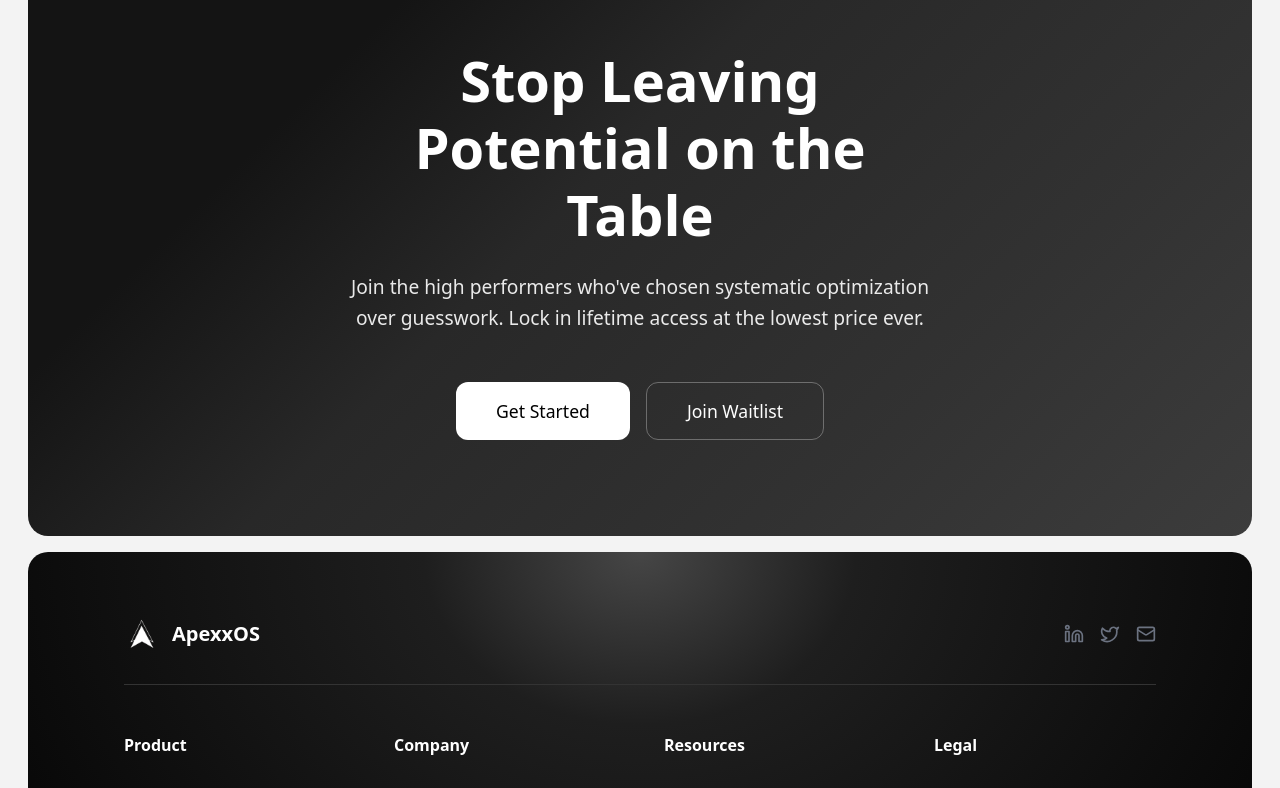
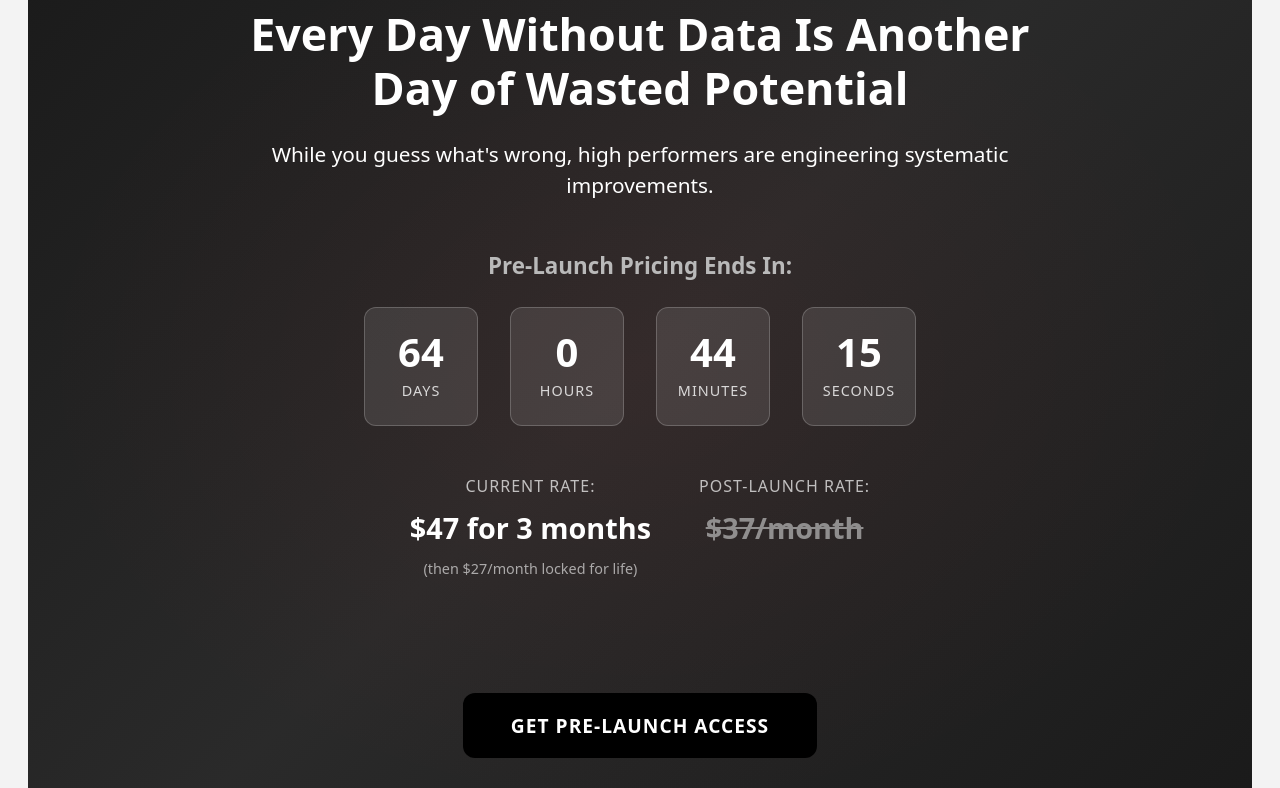
Before and after one commit to HehLul/apexos, a React (Vite) app in the folder landingpage/: page / in a window 1280 px wide. Shown: the part 5700-6488 px from the top of the page. Built offline with nearby package versions, Linux system fonts and the light colour scheme.

Commit message:
feat: urgent section added

```diff
--- a/landingpage/package.json
+++ b/landingpage/package.json
@@ -12,6 +12,7 @@
   "dependencies": {
     "lucide-react": "^0.511.0",
     "react": "^19.1.0",
+    "react-countdown": "^2.3.6",
     "react-dom": "^19.1.0"
   },
   "devDependencies": {
--- a/landingpage/src/App.jsx
+++ b/landingpage/src/App.jsx
@@ -12,6 +12,7 @@ import LastCta from "./sections/LastCta/LastCta";
 import Footer from "./sections/Footer/Footer";
 import Problem from "./sections/Problem/Problem";
 import Solution from "./sections/Solution/Solution";
+import Urgent from "./sections/Urgent/Urgent";
 
 function App() {
   useEffect(() => {
@@ -45,7 +46,7 @@ function App() {
 
     // Observe sections for header animations
     const sectionsToAnimate = document.querySelectorAll(
-      ".why, .features, .how, .pricing, .problem, .solution"
+      ".why, .features, .how, .pricing, .problem, .solution, .urgent"
     );
     sectionsToAnimate.forEach((section) => sectionObserver.observe(section));
 
@@ -81,7 +82,7 @@ function App() {
       {/* <Why></Why> */}
       <Features></Features>
       <Pricing></Pricing>
-
+      <Urgent></Urgent>
       <LastCta></LastCta>
       <Footer></Footer>
     </div>
--- /dev/null
+++ b/landingpage/src/sections/Urgent/Urgent.css
@@ -0,0 +1,265 @@
+.urgent {
+  padding: 4rem 6rem;
+  border-radius: 20px;
+  background: linear-gradient(135deg, #1a1a1a 0%, #2a2a2a 50%, #1a1a1a 100%);
+  color: white;
+  text-align: center;
+  position: relative;
+  overflow: hidden;
+}
+
+/* Add subtle pattern overlay for urgency */
+.urgent::before {
+  content: "";
+  position: absolute;
+  top: 0;
+  left: 0;
+  right: 0;
+  bottom: 0;
+  background: radial-gradient(
+    ellipse at center,
+    rgba(255, 59, 59, 0.05) 0%,
+    transparent 70%
+  );
+  pointer-events: none;
+}
+
+.urgent-content {
+  position: relative;
+  z-index: 1;
+  max-width: 800px;
+  margin: 0 auto;
+}
+
+/* Initial hidden state - all elements start invisible */
+.urgent h1,
+.urgent p,
+.urgent .countdown-section,
+.urgent .pricing-comparison,
+.urgent .final-hook {
+  opacity: 0;
+  transform: translateY(30px);
+}
+
+/* Animation triggers when .animate-in class is added */
+.urgent.animate-in h1 {
+  font-size: 2.8rem;
+  font-weight: 700;
+  margin-bottom: 1.5rem;
+  line-height: 1.2;
+  color: #ffffff;
+  animation: fadeInFromBottomUrgent 0.8s ease-out forwards;
+  animation-delay: 0s;
+}
+
+.urgent.animate-in > .urgent-content > p {
+  font-size: 1.3rem;
+  margin-bottom: 3rem;
+  opacity: 0.9;
+  animation: fadeInFromBottomUrgent 0.8s ease-out forwards;
+  animation-delay: 0.2s;
+}
+
+.countdown-section {
+  margin-bottom: 3rem;
+}
+
+.urgent.animate-in .countdown-section {
+  animation: fadeInFromBottomUrgent 0.8s ease-out forwards;
+  animation-delay: 0.4s;
+}
+
+.countdown-section h3 {
+  font-size: 1.4rem;
+  margin-bottom: 1.5rem;
+  color: rgb(185, 185, 185);
+  font-weight: 600;
+}
+
+.countdown-timer {
+  display: flex;
+  justify-content: center;
+  gap: 2rem;
+}
+
+.time-block {
+  display: flex;
+  flex-direction: column;
+  align-items: center;
+  background: rgba(255, 255, 255, 0.1);
+  border-radius: 12px;
+  padding: 1.5rem 1rem;
+  min-width: 80px;
+  border: 1px solid rgba(255, 255, 255, 0.2);
+}
+
+.time-number {
+  font-size: 2.5rem;
+  font-weight: 700;
+  color: #ffffff;
+  line-height: 1;
+}
+
+.time-label {
+  font-size: 0.9rem;
+  color: rgba(255, 255, 255, 0.8);
+  margin-top: 0.5rem;
+  text-transform: uppercase;
+  letter-spacing: 1px;
+}
+
+.pricing-comparison {
+  display: flex;
+  justify-content: center;
+  gap: 3rem;
+  margin-bottom: 3rem;
+}
+
+.urgent.animate-in .pricing-comparison {
+  animation: fadeInFromBottomUrgent 0.8s ease-out forwards;
+  animation-delay: 0.6s;
+}
+
+.rate {
+  display: flex;
+  flex-direction: column;
+  align-items: center;
+  gap: 0.5rem;
+}
+
+.rate .label {
+  font-size: 1rem;
+  color: rgba(255, 255, 255, 0.7);
+  text-transform: uppercase;
+  letter-spacing: 1px;
+}
+
+.rate .price {
+  font-size: 1.8rem;
+  font-weight: 700;
+  color: #ffffff;
+}
+
+.rate.post-launch .price {
+  color: #bbbbbb;
+  text-decoration: line-through;
+  opacity: 0.7;
+}
+
+.rate .detail {
+  font-size: 0.9rem;
+  color: rgba(255, 255, 255, 0.6);
+}
+
+.final-hook {
+  margin-top: 2rem;
+}
+
+.urgent.animate-in .final-hook {
+  animation: fadeInFromBottomUrgent 0.8s ease-out forwards;
+  animation-delay: 0.8s;
+}
+
+.final-hook p {
+  font-size: 1.4rem;
+  font-weight: 600;
+  margin-bottom: 2rem;
+  color: #e7e7e7;
+}
+
+.urgent-cta {
+  /* background: linear-gradient(135deg, #ff3b3b, #ff6b6b); */
+  color: white;
+  border: none;
+  padding: 1.2rem 3rem;
+  font-size: 1.2rem;
+  font-weight: 600;
+  border-radius: 12px;
+  cursor: pointer;
+  transition: all 0.3s ease;
+  text-transform: uppercase;
+  letter-spacing: 1px;
+  /* box-shadow: 0 8px 25px rgba(255, 59, 59, 0.3); */
+}
+
+.urgent-cta:hover {
+  transform: translateY(-3px);
+  box-shadow: 0 12px 35px rgba(255, 59, 59, 0.4);
+  /* background: linear-gradient(135deg, #ff2b2b, #ff5b5b); */
+  background-color: #ffffff;
+}
+
+/* Responsive Design */
+@media (max-width: 1024px) {
+  .urgent {
+    padding: 3rem 4rem;
+  }
+
+  .pricing-comparison {
+    flex-direction: column;
+    gap: 2rem;
+  }
+}
+
+@media (max-width: 768px) {
+  .urgent {
+    padding: 3rem 2rem;
+  }
+
+  .urgent h1 {
+    font-size: 2.2rem;
+  }
+
+  .countdown-timer {
+    gap: 1rem;
+  }
+
+  .time-block {
+    padding: 1rem 0.8rem;
+    min-width: 70px;
+  }
+
+  .time-number {
+    font-size: 2rem;
+  }
+}
+
+@media (max-width: 480px) {
+  .urgent {
+    padding: 2rem 1rem;
+  }
+
+  .urgent h1 {
+    font-size: 1.8rem;
+  }
+
+  .countdown-timer {
+    gap: 0.5rem;
+  }
+
+  .time-block {
+    padding: 0.8rem 0.5rem;
+    min-width: 60px;
+  }
+
+  .time-number {
+    font-size: 1.8rem;
+  }
+
+  .urgent-cta {
+    width: 100%;
+    padding: 1rem 2rem;
+  }
+}
+
+/* Keyframe Animations - specific to Urgent section */
+@keyframes fadeInFromBottomUrgent {
+  from {
+    opacity: 0;
+    transform: translateY(30px);
+  }
+  to {
+    opacity: 1;
+    transform: translateY(0);
+  }
+}
--- /dev/null
+++ b/landingpage/src/sections/Urgent/Urgent.jsx
@@ -0,0 +1,70 @@
+import "./Urgent.css";
+import Countdown from "react-countdown";
+
+function Urgent() {
+  const launchDate = new Date("2025-07-30T12:00:00");
+
+  // Custom renderer for countdown
+  const countdownRenderer = ({ days, hours, minutes, seconds, completed }) => {
+    if (completed) {
+      return <span className="countdown-ended">Launch Time!</span>;
+    } else {
+      return (
+        <div className="countdown-timer">
+          <div className="time-block">
+            <span className="time-number">{days}</span>
+            <span className="time-label">Days</span>
+          </div>
+          <div className="time-block">
+            <span className="time-number">{hours}</span>
+            <span className="time-label">Hours</span>
+          </div>
+          <div className="time-block">
+            <span className="time-number">{minutes}</span>
+            <span className="time-label">Minutes</span>
+          </div>
+          <div className="time-block">
+            <span className="time-number">{seconds}</span>
+            <span className="time-label">Seconds</span>
+          </div>
+        </div>
+      );
+    }
+  };
+
+  return (
+    <div className="urgent">
+      <div className="urgent-content">
+        <h1>Every Day Without Data Is Another Day of Wasted Potential</h1>
+        <p>
+          While you guess what's wrong, high performers are engineering
+          systematic improvements.
+        </p>
+
+        <div className="countdown-section">
+          <h3>Pre-Launch Pricing Ends In:</h3>
+          <Countdown date={launchDate} renderer={countdownRenderer} />
+        </div>
+
+        <div className="pricing-comparison">
+          <div className="rate">
+            <span className="label">Current Rate:</span>
+            <span className="price">$47 for 3 months</span>
+            <span className="detail">(then $27/month locked for life)</span>
+          </div>
+          <div className="rate post-launch">
+            <span className="label">Post-Launch Rate:</span>
+            <span className="price">$37/month</span>
+          </div>
+        </div>
+
+        <div className="final-hook">
+          <p>Stop leaving potential on the table.</p>
+          <button className="urgent-cta">Get Pre-Launch Access</button>
+        </div>
+      </div>
+    </div>
+  );
+}
+
+export default Urgent;
```
Also changed, not shown: 1 other file (tests, documents, lock files or other folders).
